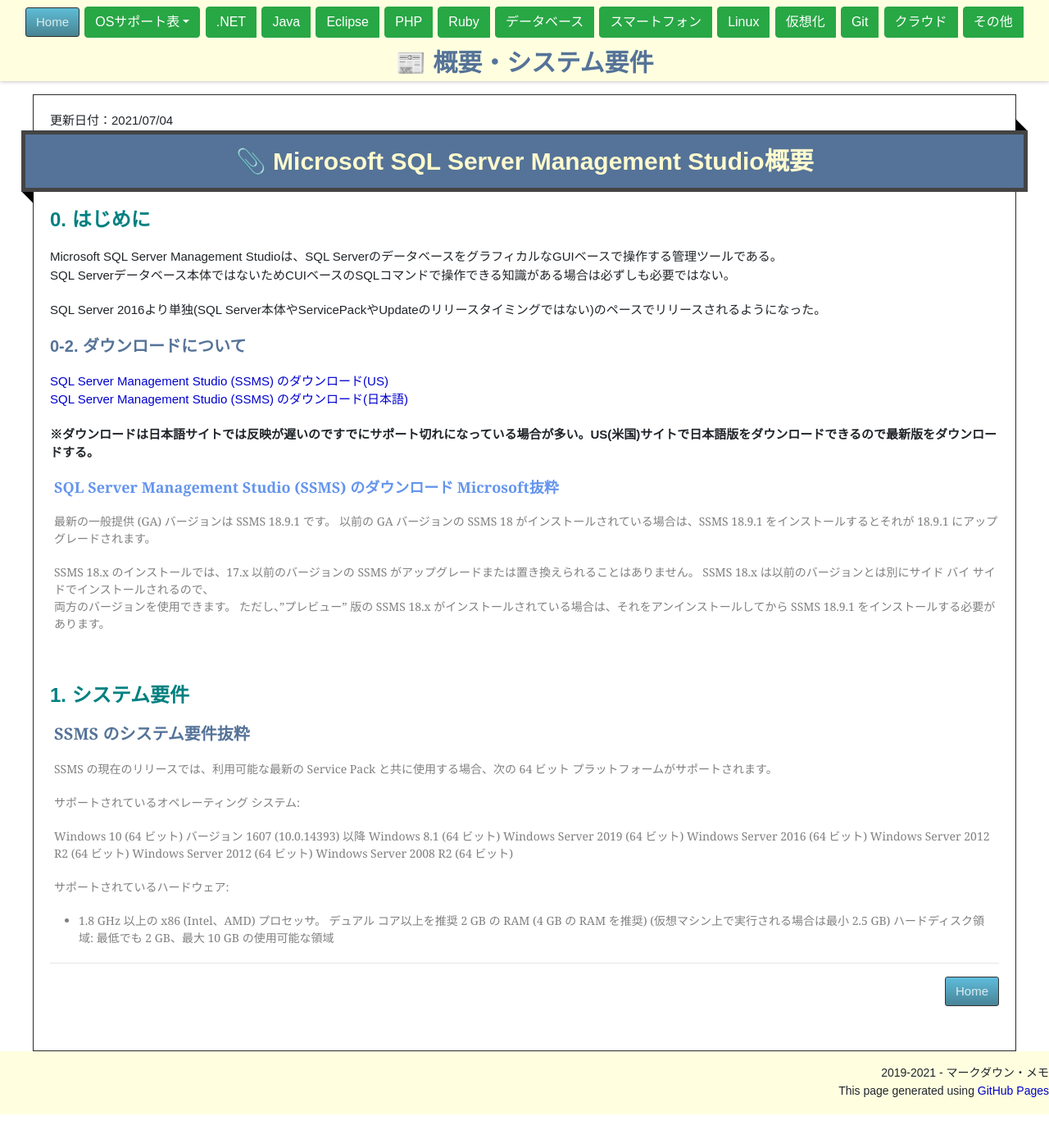
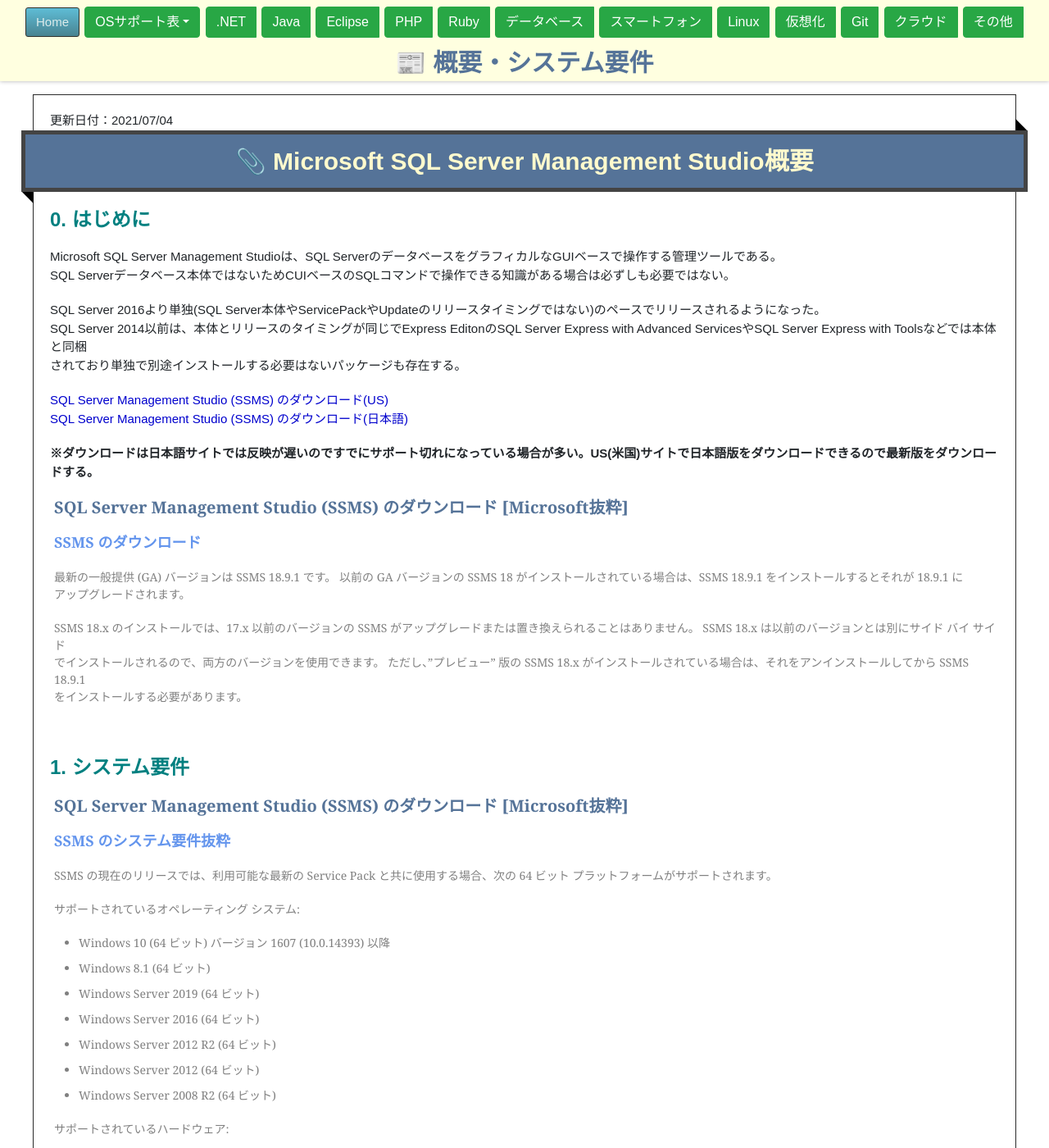
Before and after one commit to fuchu-pheasant01/fuchu-pheasant01.github.io, a Jekyll site: the page built from Contents/SqlServer/SsmsOverview.md, in a window 1280 px wide and 1400 px high. Shown: the whole window at 82% size. Built offline with Jekyll 4.4.1, drawn with Linux system fonts in a browser that asks for light colours; emoji names are drawn with the system emoji font; some of the changed text lies outside the part shown.

Commit message:
Win210704

```diff
--- a/Contents/SqlServer/SsmsOverview.md
+++ b/Contents/SqlServer/SsmsOverview.md
@@ -12,44 +12,47 @@ Microsoft SQL Server Management Studioは、SQL Serverのデータベースを
 SQL Serverデータベース本体ではないためCUIベースのSQLコマンドで操作できる知識がある場合は必ずしも必要ではない。
 
 SQL Server 2016より単独(SQL Server本体やServicePackやUpdateのリリースタイミングではない)のペースでリリースされるようになった。
-
-### 0-2. ダウンロードについて
+SQL Server 2014以前は、本体とリリースのタイミングが同じでExpress EditonのSQL Server Express with Advanced ServicesやSQL Server Express with Toolsなどでは本体と同梱
+されており単独で別途インストールする必要はないパッケージも存在する。
 
 [SQL Server Management Studio (SSMS) のダウンロード(US)](https://docs.microsoft.com/en-us/sql/ssms/download-sql-server-management-studio-ssms?view=sql-server-ver15)
 [SQL Server Management Studio (SSMS) のダウンロード(日本語)](https://docs.microsoft.com/ja-jp/sql/ssms/download-sql-server-management-studio-ssms?view=sql-server-ver15)
 
 **※ダウンロードは日本語サイトでは反映が遅いのですでにサポート切れになっている場合が多い。US(米国)サイトで日本語版をダウンロードできるので最新版をダウンロードする。**
 
-> #### SQL Server Management Studio (SSMS) のダウンロード Microsoft抜粋
+> ### SQL Server Management Studio (SSMS) のダウンロード [Microsoft抜粋]
+> #### SSMS のダウンロード
 
-> 最新の一般提供 (GA) バージョンは SSMS 18.9.1 です。 以前の GA バージョンの SSMS 18 がインストールされている場合は、SSMS 18.9.1 をインストールするとそれが 18.9.1 にアップグレードされます。
+> 最新の一般提供 (GA) バージョンは SSMS 18.9.1 です。 以前の GA バージョンの SSMS 18 がインストールされている場合は、SSMS 18.9.1 をインストールするとそれが 18.9.1 に
+> アップグレードされます。
 
-> SSMS 18.x のインストールでは、17.x 以前のバージョンの SSMS がアップグレードまたは置き換えられることはありません。 SSMS 18.x は以前のバージョンとは別にサイド バイ サイドでインストールされるので、
-> 両方のバージョンを使用できます。 ただし、"プレビュー" 版の SSMS 18.x がインストールされている場合は、それをアンインストールしてから SSMS 18.9.1 をインストールする必要があります。
+> SSMS 18.x のインストールでは、17.x 以前のバージョンの SSMS がアップグレードまたは置き換えられることはありません。 SSMS 18.x は以前のバージョンとは別にサイド バイ サイド
+> でインストールされるので、両方のバージョンを使用できます。 ただし、"プレビュー" 版の SSMS 18.x がインストールされている場合は、それをアンインストールしてから SSMS 18.9.1
+> をインストールする必要があります。
 
 <br />
 
 ## 1. システム要件
 
-> ### SSMS のシステム要件抜粋
+> ### SQL Server Management Studio (SSMS) のダウンロード [Microsoft抜粋]
+> #### SSMS のシステム要件抜粋
 
 > SSMS の現在のリリースでは、利用可能な最新の Service Pack と共に使用する場合、次の 64 ビット プラットフォームがサポートされます。
 
 > サポートされているオペレーティング システム:
 
->   Windows 10 (64 ビット) バージョン 1607 (10.0.14393) 以降
->   Windows 8.1 (64 ビット)
->   Windows Server 2019 (64 ビット)
->   Windows Server 2016 (64 ビット)
->   Windows Server 2012 R2 (64 ビット)
->   Windows Server 2012 (64 ビット)
->   Windows Server 2008 R2 (64 ビット)
+>   * Windows 10 (64 ビット) バージョン 1607 (10.0.14393) 以降
+>   * Windows 8.1 (64 ビット)
+>   * Windows Server 2019 (64 ビット)
+>   * Windows Server 2016 (64 ビット)
+>   * Windows Server 2012 R2 (64 ビット)
+>   * Windows Server 2012 (64 ビット)
+>   * Windows Server 2008 R2 (64 ビット)
 
 > サポートされているハードウェア:
 
 >   * 1.8 GHz 以上の x86 (Intel、AMD) プロセッサ。 デュアル コア以上を推奨
->   2 GB の RAM (4 GB の RAM を推奨) (仮想マシン上で実行される場合は最小 2.5 GB)
->   ハードディスク領域: 最低でも 2 GB、最大 10 GB の使用可能な領域
-
+>   * 2 GB の RAM (4 GB の RAM を推奨) (仮想マシン上で実行される場合は最小 2.5 GB)
+>   * ハードディスク領域: 最低でも 2 GB、最大 10 GB の使用可能な領域
 
 * * *
--- a/_layouts/default.html
+++ b/_layouts/default.html
@@ -140,6 +140,7 @@
 	<div class="dropdown-divider"></div>
 	<a class="dropdown-item" href="/Contents/SqlServer/SqlServerLicense">Microsoft SQL Serverライセンス</a>
 	<a class="dropdown-item" href="/Contents/SqlServer/SqlServerSupport">Microsoft SQL Serverリリース、サポート表</a>
+	<a class="dropdown-item" href="/Contents/SqlServer/SsmsOverview">Microsoft SQL Server Management Studio概要</a>
 	<a class="dropdown-item" href="/Contents/SqlServer/SsmsSupport">Microsoft SQL Server Management Studioサポート表</a>
 	<a class="dropdown-item" href="/Contents/SqlServer/SqlServerDriverSupport">Microsoft SQL Server Driverサポート表</a>
 	<a class="dropdown-item" href="/Contents/SqlServer/memo">Microsoft SQL Server注意点</a>
```
Also changed, not shown: index.md (+3 -1 lines).
